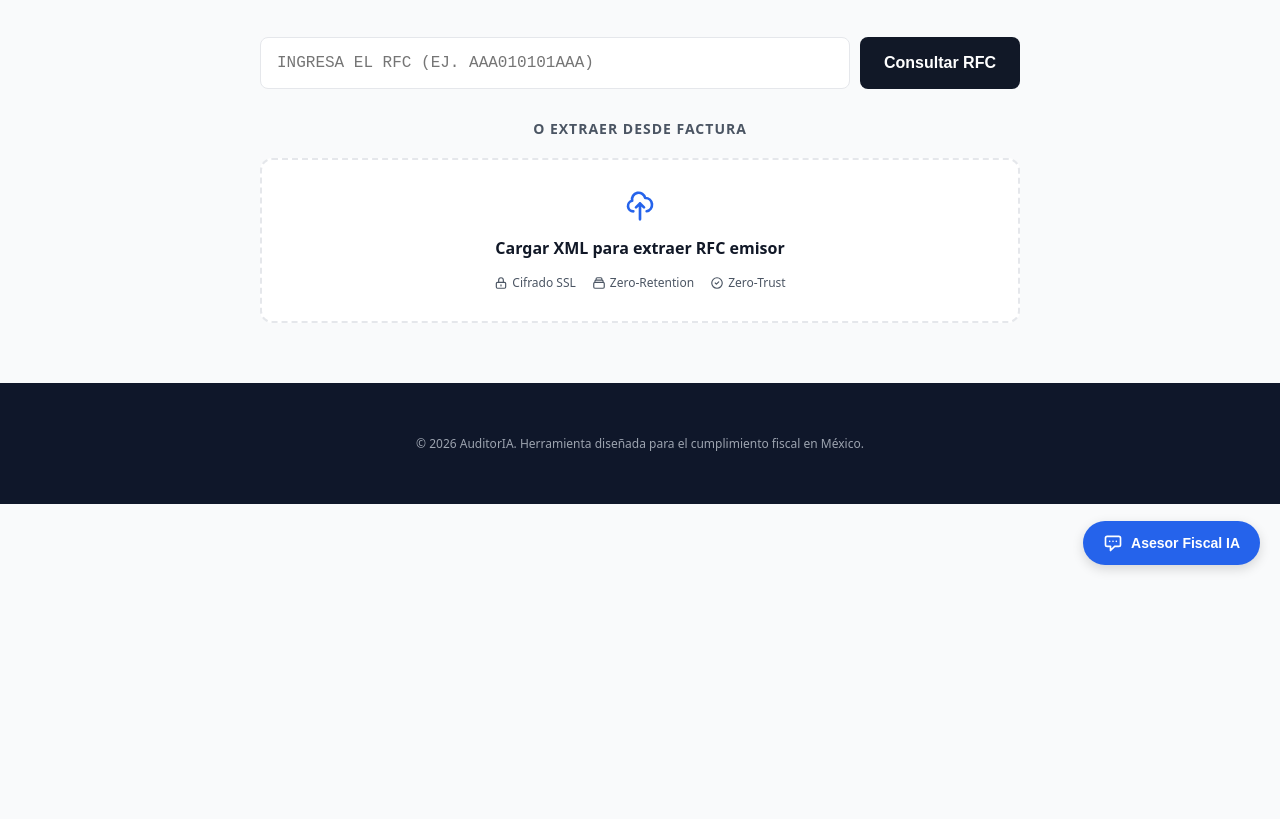
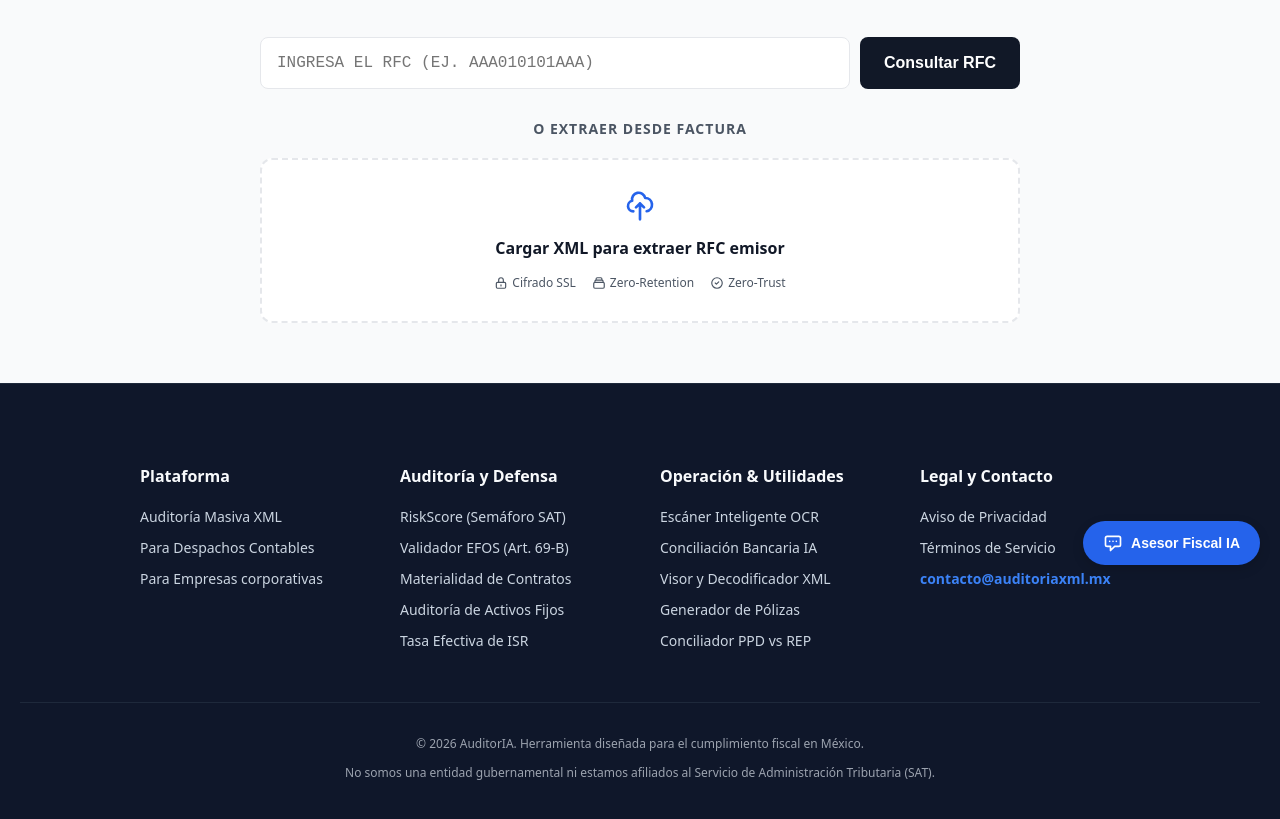
Before and after one commit to axelcarlon/auditoria-web, a plain HTML site: page validador-efos.html in a window 1280 px wide. Shown: the part 215-1034 px from the top of the page. Before the commit the page ends 800 px from the top, so only its background shows below. Drawn offline with Linux system fonts and the light colour scheme.

Commit message:
Update validador-efos.html

```diff
--- a/validador-efos.html
+++ b/validador-efos.html
@@ -24,7 +24,7 @@
         .dropdown { position: relative; display: inline-block; }
         .dropdown-toggle { color: #D1D5DB; text-decoration: none; font-weight: 500; font-size: 14px; cursor: pointer; display: flex; align-items: center; gap: 4px; padding: 10px 0; transition: color 0.2s; }
         .dropdown-toggle:hover { color: #ffffff; }
-        .dropdown-content { display: none; position: absolute; right: 0; top: 100%; background-color: var(--bg-secondary); min-width: 480px; box-shadow: 0 10px 40px rgba(0,0,0,0.12); z-index: 100; border-radius: 12px; border: 1px solid var(--border); margin-top: 10px; grid-template-columns: 1fr 1fr; padding: 15px; gap: 10px; text-align: left; }
+        .dropdown-content { display: none; position: absolute; right: 0; top: 100%; background-color: var(--bg-secondary); min-width: 750px; box-shadow: 0 10px 40px rgba(0,0,0,0.12); z-index: 100; border-radius: 12px; border: 1px solid var(--border); margin-top: 10px; grid-template-columns: repeat(3, 1fr); padding: 15px; gap: 15px; text-align: left; }
         .dropdown::after { content: ""; position: absolute; top: 100%; left: 0; width: 100%; height: 20px; }
         .dropdown-column { display: flex; flex-direction: column; }
         .dropdown-content a { color: var(--text-main); padding: 10px 12px; text-decoration: none; display: block; font-size: 13px; border-radius: 6px; transition: all 0.2s; font-weight: 500; }
@@ -66,6 +66,10 @@
         .cta-button { background: var(--bg-primary); color: var(--brand); padding: 12px 24px; border-radius: 6px; text-decoration: none; font-weight: bold; display: inline-block; border: 1px solid var(--border); transition: 0.2s; }
         .cta-button:hover { border-color: var(--brand); }
 
+        .site-footer { text-align: center; padding: 60px 20px 40px; background-color: #0F172A; color: #9CA3AF; font-size: 14px; margin-top: 60px; border-top: 1px solid #1E293B; }
+        .site-footer a { transition: color 0.2s; }
+        .site-footer a:hover { color: #ffffff !important; }
+
         @media (max-width: 768px) {
             .header { padding: 15px 20px; justify-content: center; text-align: center; }
             .nav-right { justify-content: center; width: 100%; }
@@ -86,21 +90,32 @@
             <div class="dropdown-content">
                 <div class="dropdown-column">
                     <div class="menu-category">Auditoría y Riesgo</div>
+                    <a href="/">Auditoría Masiva (Art. 30-B)</a>
+                    <a href="/risk-score.html">RiskScore (Semáforo SAT)</a>
                     <a href="/validador-efos.html">Validador EFOS (Art. 69-B)</a>
+                    <a href="/tasa-efectiva.html">Tasa Efectiva de ISR</a>
                     <a href="/auditor-nomina.html">Auditor de Nómina (CFDI 1.2)</a>
-                    <div class="menu-category" style="margin-top: 15px;">Inteligencia Financiera</div>
-                    <a href="/analisis-proveedores.html">Análisis de Proveedores</a>
-                    <a href="/proyector-iva.html">Proyector IVA Mensual</a>
                     <a href="/calculadora-recargos.html">Calculadora de Recargos</a>
-                    <a href="/dashboard-xml.html">Dashboard Financiero</a>
                 </div>
                 <div class="dropdown-column">
-                    <div class="menu-category">Operación Diaria</div>
+                    <div class="menu-category">Materialidad y Defensa</div>
+                    <a href="/auditor-materialidad.html">Materialidad (Contratos vs XML)</a>
+                    <a href="/prueba-servicio.html">Prueba de Servicio (Intangibles)</a>
+                    <a href="/auditoria-activos.html">Auditoría Visual de Activos Fijos</a>
+                    <a href="/precios-aduana.html">Riesgo Aduanero (Subvaluación)</a>
+                    <a href="/analisis-proveedores.html">Análisis de Proveedores</a>
+                </div>
+                <div class="dropdown-column">
+                    <div class="menu-category">Operación Inteligente</div>
+                    <a href="/escaner-ocr-fiscal.html">Escáner OCR (Foto a Datos)</a>
+                    <a href="/conciliacion-ia.html">Conciliación Bancaria IA</a>
                     <a href="/visor-xml.html">Visor y Decodificador XML</a>
                     <a href="/generador-polizas.html">Generador de Pólizas (Layout)</a>
                     <a href="/conciliador-pagos.html">Conciliador PPD vs REP</a>
+                    <a href="/dashboard-xml.html">Dashboard Financiero</a>
+                    <a href="/proyector-iva.html">Proyector IVA Mensual</a>
                     <a href="/buscador-conceptos.html">Buscador Forense en XML</a>
-                    <a href="/conversor-xml-pdf.html">Conversor Masivo XML a PDF</a>
+                    <a href="/conversor-xml-pdf.html">Conversor XML a PDF</a>
                 </div>
             </div>
         </div>
@@ -157,8 +172,41 @@
     </div>
 </div>
 
-<footer style="text-align: center; padding: 40px 20px; background-color: #0F172A; color: #9CA3AF; font-size: 12px; margin-top: 60px;">
-    <p>&copy; 2026 AuditorIA. Herramienta diseñada para el cumplimiento fiscal en México.</p>
+<footer class="site-footer">
+    <div style="max-width: 1000px; margin: 0 auto; display: grid; grid-template-columns: repeat(auto-fit, minmax(200px, 1fr)); gap: 40px; text-align: left; margin-bottom: 40px;">
+        <div>
+            <h4 style="color: #F8FAFC; margin-bottom: 20px; font-size: 16px;">Plataforma</h4>
+            <a href="/" style="display: block; margin-bottom: 12px; color: #CBD5E1; text-decoration: none; transition: 0.2s;">Auditoría Masiva XML</a>
+            <a href="/despachos-contables.html" style="display: block; margin-bottom: 12px; color: #CBD5E1; text-decoration: none; transition: 0.2s;">Para Despachos Contables</a>
+            <a href="/empresas.html" style="display: block; margin-bottom: 12px; color: #CBD5E1; text-decoration: none; transition: 0.2s;">Para Empresas corporativas</a>
+        </div>
+        <div>
+            <h4 style="color: #F8FAFC; margin-bottom: 20px; font-size: 16px;">Auditoría y Defensa</h4>
+            <a href="/risk-score.html" style="display: block; margin-bottom: 12px; color: #CBD5E1; text-decoration: none; transition: 0.2s;">RiskScore (Semáforo SAT)</a>
+            <a href="/validador-efos.html" style="display: block; margin-bottom: 12px; color: #CBD5E1; text-decoration: none; transition: 0.2s;">Validador EFOS (Art. 69-B)</a>
+            <a href="/auditor-materialidad.html" style="display: block; margin-bottom: 12px; color: #CBD5E1; text-decoration: none; transition: 0.2s;">Materialidad de Contratos</a>
+            <a href="/auditoria-activos.html" style="display: block; margin-bottom: 12px; color: #CBD5E1; text-decoration: none; transition: 0.2s;">Auditoría de Activos Fijos</a>
+            <a href="/tasa-efectiva.html" style="display: block; margin-bottom: 12px; color: #CBD5E1; text-decoration: none; transition: 0.2s;">Tasa Efectiva de ISR</a>
+        </div>
+        <div>
+            <h4 style="color: #F8FAFC; margin-bottom: 20px; font-size: 16px;">Operación & Utilidades</h4>
+            <a href="/escaner-ocr-fiscal.html" style="display: block; margin-bottom: 12px; color: #CBD5E1; text-decoration: none; transition: 0.2s;">Escáner Inteligente OCR</a>
+            <a href="/conciliacion-ia.html" style="display: block; margin-bottom: 12px; color: #CBD5E1; text-decoration: none; transition: 0.2s;">Conciliación Bancaria IA</a>
+            <a href="/visor-xml.html" style="display: block; margin-bottom: 12px; color: #CBD5E1; text-decoration: none; transition: 0.2s;">Visor y Decodificador XML</a>
+            <a href="/generador-polizas.html" style="display: block; margin-bottom: 12px; color: #CBD5E1; text-decoration: none; transition: 0.2s;">Generador de Pólizas</a>
+            <a href="/conciliador-pagos.html" style="display: block; margin-bottom: 12px; color: #CBD5E1; text-decoration: none; transition: 0.2s;">Conciliador PPD vs REP</a>
+        </div>
+        <div>
+            <h4 style="color: #F8FAFC; margin-bottom: 20px; font-size: 16px;">Legal y Contacto</h4>
+            <a href="/privacidad.html" style="display: block; margin-bottom: 12px; color: #CBD5E1; text-decoration: none; transition: 0.2s;">Aviso de Privacidad</a>
+            <a href="/terminos.html" style="display: block; margin-bottom: 12px; color: #CBD5E1; text-decoration: none; transition: 0.2s;">Términos de Servicio</a>
+            <a href="https://mail.google.com/mail/?view=cm&fs=1&to=contacto@auditoriaxml.mx" target="_blank" rel="noopener" style="display: block; margin-bottom: 12px; color: #3B82F6; font-weight: 600; text-decoration: none; transition: 0.2s;">contacto@auditoriaxml.mx</a>
+        </div>
+    </div>
+    <div style="border-top: 1px solid #1E293B; padding-top: 20px; font-size: 12px;">
+        <p>&copy; 2026 AuditorIA. Herramienta diseñada para el cumplimiento fiscal en México.</p>
+        <p>No somos una entidad gubernamental ni estamos afiliados al Servicio de Administración Tributaria (SAT).</p>
+    </div>
 </footer>
 
 <style>
@@ -198,6 +246,7 @@
         </div>
     </div>
 </div>
+
 <script>
     const input = document.getElementById('xmlInput');
     const dropZone = document.getElementById('dropZone');
```
